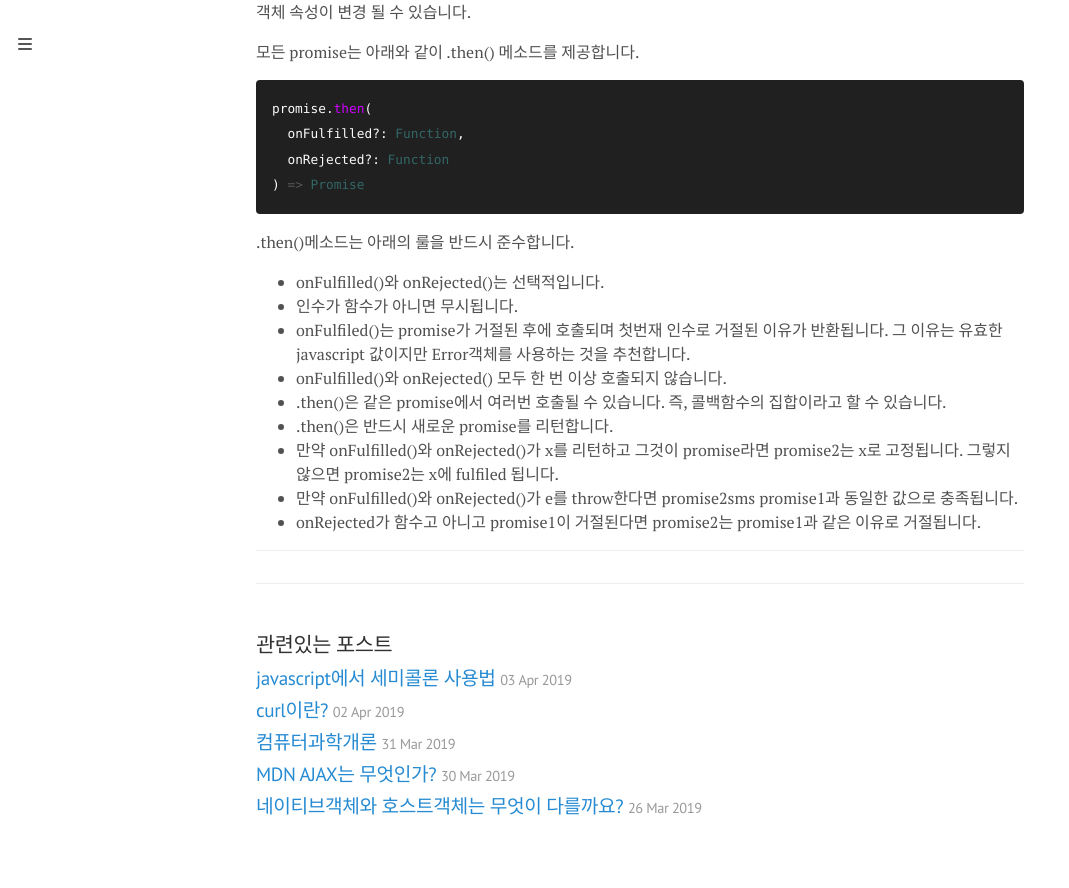
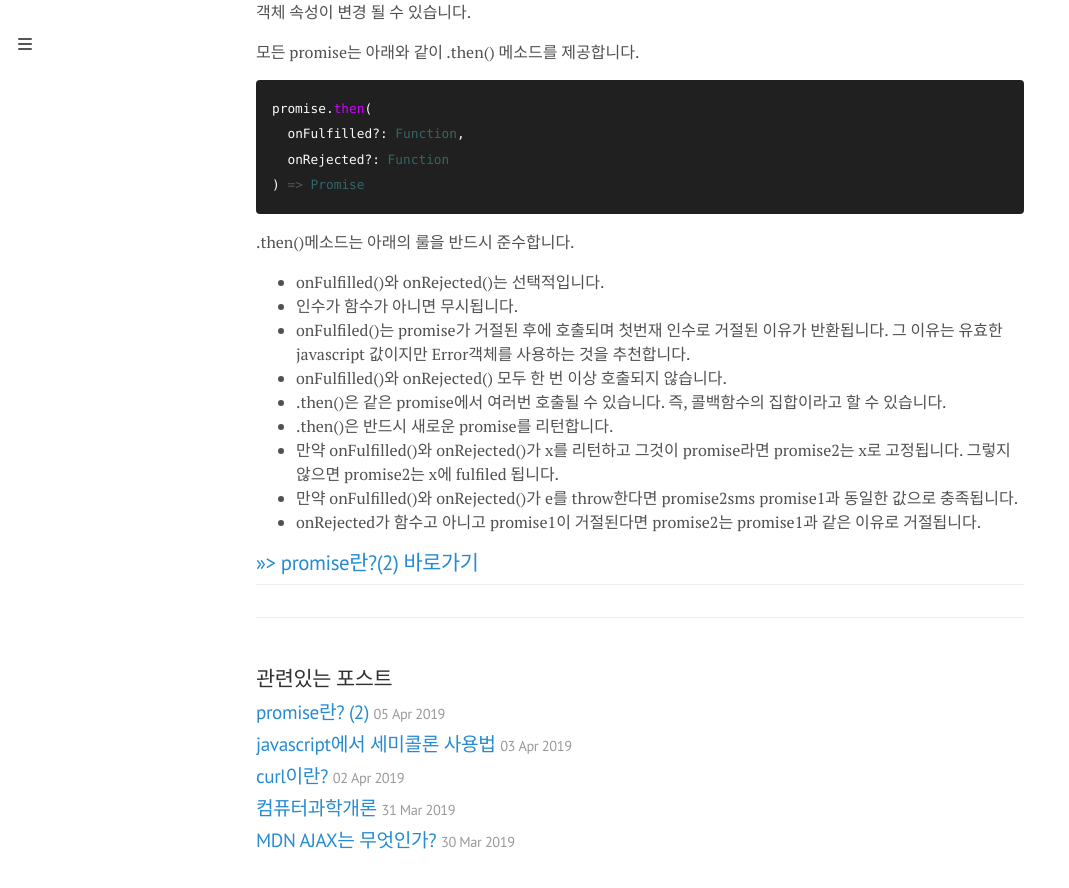
Before and after one commit to austinpark420/austinpark420.github.io, a Jekyll site: the page built from _posts/2019-04-04-promise1.md, in a window 1280 px wide and 900 px high, scrolled down 2066 px. Shown: the top 888 px of the window, without its empty margins (0-1069 px from the left). Built offline with Jekyll 4.4.1, drawn with Linux system fonts in a browser that asks for light colours; some web fonts are replaced; before the commit the page ends 2932 px from its top, so only the background shows below that; some of the changed lines change nothing that is shown.

Commit message:
edit post_promises

````diff
--- a/_posts/2019-04-04-promise.md
+++ b/_posts/2019-04-04-promise1.md
@@ -95,3 +95,5 @@ promise.then(
 - 만약 onFulfilled()와 onRejected()가 x를 리턴하고 그것이 promise라면 promise2는 x로 고정됩니다. 그렇지 않으면 promise2는 x에 fulfiled 됩니다.
 - 만약 onFulfilled()와 onRejected()가 e를 throw한다면 promise2sms promise1과 동일한 값으로 충족됩니다.
 - onRejected가 함수고 아니고 promise1이 거절된다면 promise2는 promise1과 같은 이유로 거절됩니다.
+
+## [>>> promise란?(2) 바로가기](https://yngmanie.space/posts/promise2)
--- /dev/null
+++ b/_posts/2019-04-05-promise2.md
@@ -0,0 +1,113 @@
+---
+layout: post
+title: promise란? (2)
+permalink: posts/promise2
+tag: javascript promise http
+---
+
+> 해당 포스트는 [Master the JavaScript Interview: What is a Promise?](https://medium.com/javascript-scene/master-the-javascript-interview-what-is-a-promise-27fc71e77261)을 번역하여 작성하였습니다. 잘못된 부분이 있다면 댓글 부탁드립니다.
+
+> promise에 대해 처음 학습을 하시는 중이시면 우선 **[promise란? (1)](https://yngmanie.space/posts/promise1)** 을 먼저 읽어보시는 것을 추천드립니다.
+
+## promise 체이닝
+
+.then()은 항상 새로운 promise를 리턴하기때문에 어디에서 문제가 있고 에러가 나는지 정확하게 컨트롤하도록 promisefmf 묶을 수 있다. promise는 동기 코드의 try/catch를 모방할 수 있게 합니다.
+
+동기 코드와 같이, 체이닝을 사용하면 연속적인 스퀀시가 생성됩니다. 즉 아래 코드와 같이 작성할 수 있습니다.
+
+```javascript
+fetch(url)
+  .then(process)
+  .then(save)
+  .catch(handleErrors);
+```
+
+fecth(), process(), save()가 promise를 반환한다고 가정하면 process()는 fetch() 실행이 완료될 때까지 기다리고 save()는 process() 실행이 완료될때까지 기다립니다. handleErrors()는 promise가 실행되는 과정에서 문제가 생기면 발행됩니다.
+
+아래 다양한 rejection들이 있는 복잡한 promise가 있습니다.
+
+```javascript
+
+wait(200)
+// onFulfilled()가 새로운 promise x를 리턴할 수 있습니다.
+.then(() => new Promise(res => res("foo")))
+
+// 다음 promise는 상태를 x로 가정합니다.
+.then(a => a)
+
+// 위에 우리는 감싸여있지 않은 x를 리턴했습니다. 그래서 .then() fulfilled promise 값을 리턴합니다.
+.then(b => conosle.log(b)) // "foo"
+
+// null은 유효한 promise 값입니다.
+.then(() => null)
+.then((c => conosle.log(c)) // null
+
+// 아직 에러가 발생하지 않았습니다.
+.then(() => throw new Error("foo");)
+
+// 대신에 아래와 같은 이류로 rejecte된 promise가 리턴됩니다.
+.then(
+  // 위로 에러때문에 아무런 로그도 나타나지 않습니다.
+  d => console.log(`d: ${d}`),
+
+  // 이제 에러를 핸들링할 수 있습니다.
+  e => console.log(e) // [Error: foo]
+)
+
+// 이전 예외처리가 되면 계속 진행할 수 있습니다.
+.then(f => console.log(`f: ${f}`)) //f: undefined
+
+// 로그를 찾을 수 없습니다. e가 이미 핸들링되었기 때문에 이 핸들러는 더 이상 호출되지 않습니다.
+.catch(e => console.log(e))
+.then(() => {throw new Error("bar");})
+
+// promise가 reject 됐을 때, 성공 핸들러는 취소됩니다.
+// "bar"예외 때문에 fhrmrk djqttmqslek.
+.then(g => console.log(`g: ${g}`))
+.catch(h => console.log(h)) // [Error: bar]
+
+```
+
+## 에러 핸들링
+
+promise는 성공과 에러 모두 핸들링할 수 있으며 아래의 코드처럼 일반적으로 사용합니다.
+
+```javascript
+save().then(handleSuccess, handleError);
+```
+
+만약 handleSuccess()가 에러를 발생시키면 어떻게될까요? promise는 .then을 통해 reject 되지만 rejection을 catch할 수 있는 방법이 없습니다. 즉 앱이 에러를 무시하게 됩니다.
+
+이러한 이류로 사람들은 위에 코드를 안티 패턴으로 취급하고 아래와 같이 코드를 작성하는걸 추천합니다.
+
+```javascript
+save()
+  .then(handleSuccess)
+  .catch(handleError);
+```
+
+이 차이는 미묘하지만 중요합니다. 예를 들어 save()에서 발생한 오류는 잡을 수 있지만 handleSuccess()에서 발생한 오류는 무시됩니다.
+![promise without catch() error](https://cdn-images-1.medium.com/max/800/1*5Z_vNz6xHn9mjTgvrqa2Aw.png)
+
+.catch()는 save()와 handleSuccess()에서 모두 에러를 잡을 수 있습니다.
+![promise with catch() error](https://cdn-images-1.medium.com/max/800/1*vRaV9sYpYKdxBj3Ld7KM1Q.png)
+
+물론 save() 에러는 네트워크에러일 수 있지만 handleSuccess() 에러는 개발자가 잘못으로 발생할 가능성이 큽니다. 두 가지 에러를 구분해서 확인하고 싶다면 아래와 같이 코드를 작성하면 됩니다.
+
+```javascript
+save()
+  .then(handleSuccess, handleNetworkError)
+  .catch(handleProgrammerError);
+```
+
+무엇을 선호하든 간에 promise 체인에 마지막은 .catch()를 사용하길 추천합니다.
+
+## 결론
+
+promise는 모던 ajax 요청에서 사용되는 [WHATWG Fetch](https://fetch.spec.whatwg.org/)표준과 비동기 코드를 동기로 변경하는데 필요한 [비동기 함수 표준](https://tc39.github.io/ecmascript-asyncawait/)과 같이 javascript에서 큰 역할을 하고 있습니다.
+
+비동기함수는 현재 글을 작성하고 있을 때에는 3개의 스테이지로 구분되어있지만 앞으로 javascript 프로그래밍에서 가장 인기있고 보편적으로 사용될 것입니다. 가까운 미래에 javascript 개발자에게 있어서 promise를 공부하는 것을 중요한 일이 될 겁니다.
+
+예를 들어, 리덕스를 사용하고 있다면 필자는 [redux-saga](https://medium.com/javascript-scene/master-the-javascript-interview-what-is-a-promise-27fc71e77261)를 참고하는 것을 추천드립니다. redux-saga는 redux에서 비동기함수를 사용하는데서 발생하는 사이드이펙트를 매니지하는 라이브러리입니다.
+
+필자는 이미 promise에 대해 알고 있던 사람들도 이 글을 통해 좀 더 깊게 promise에 대해서 이해했으면 좋겠고 좀 더 올바르게 사용하는 것을 바란다고 합니다.
````
